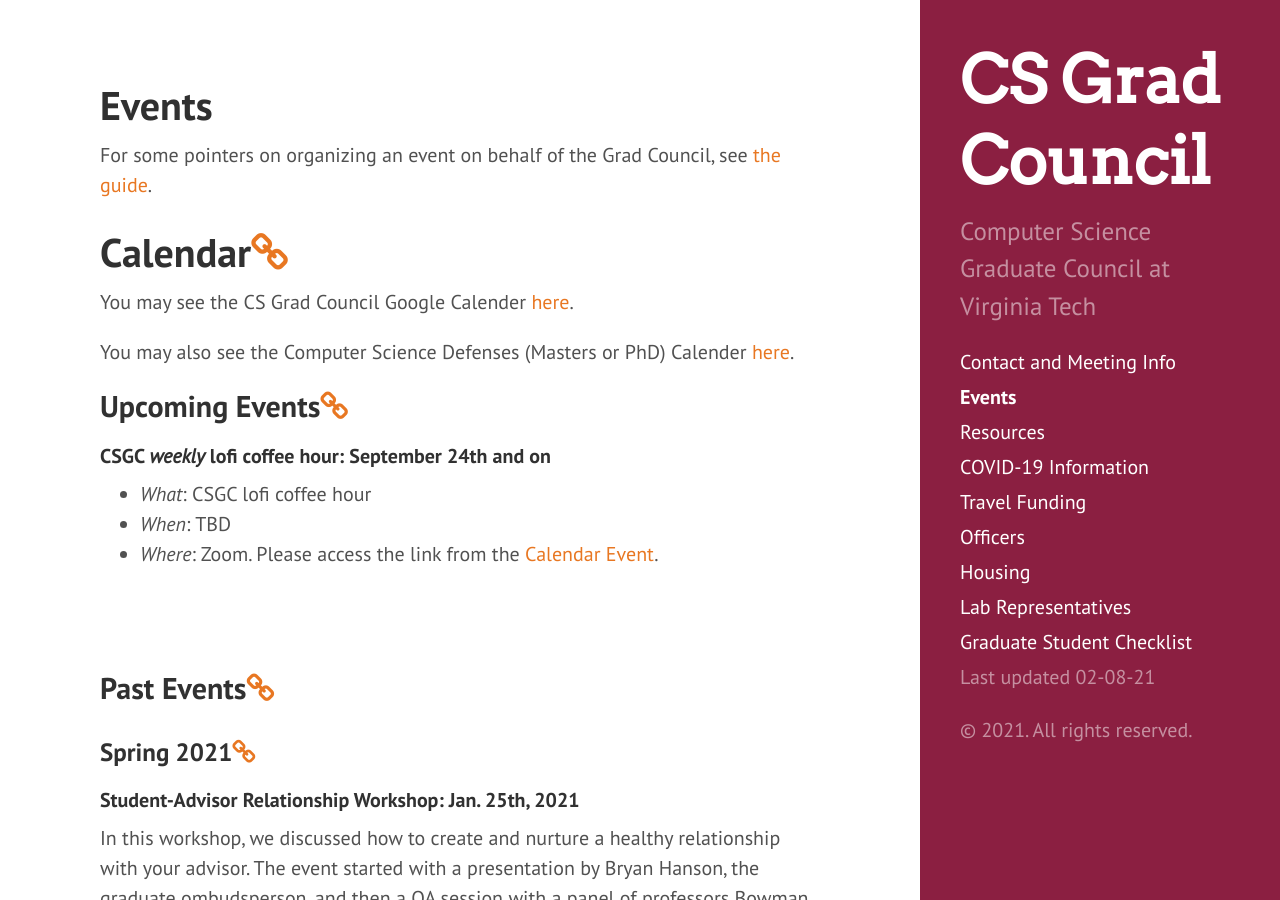
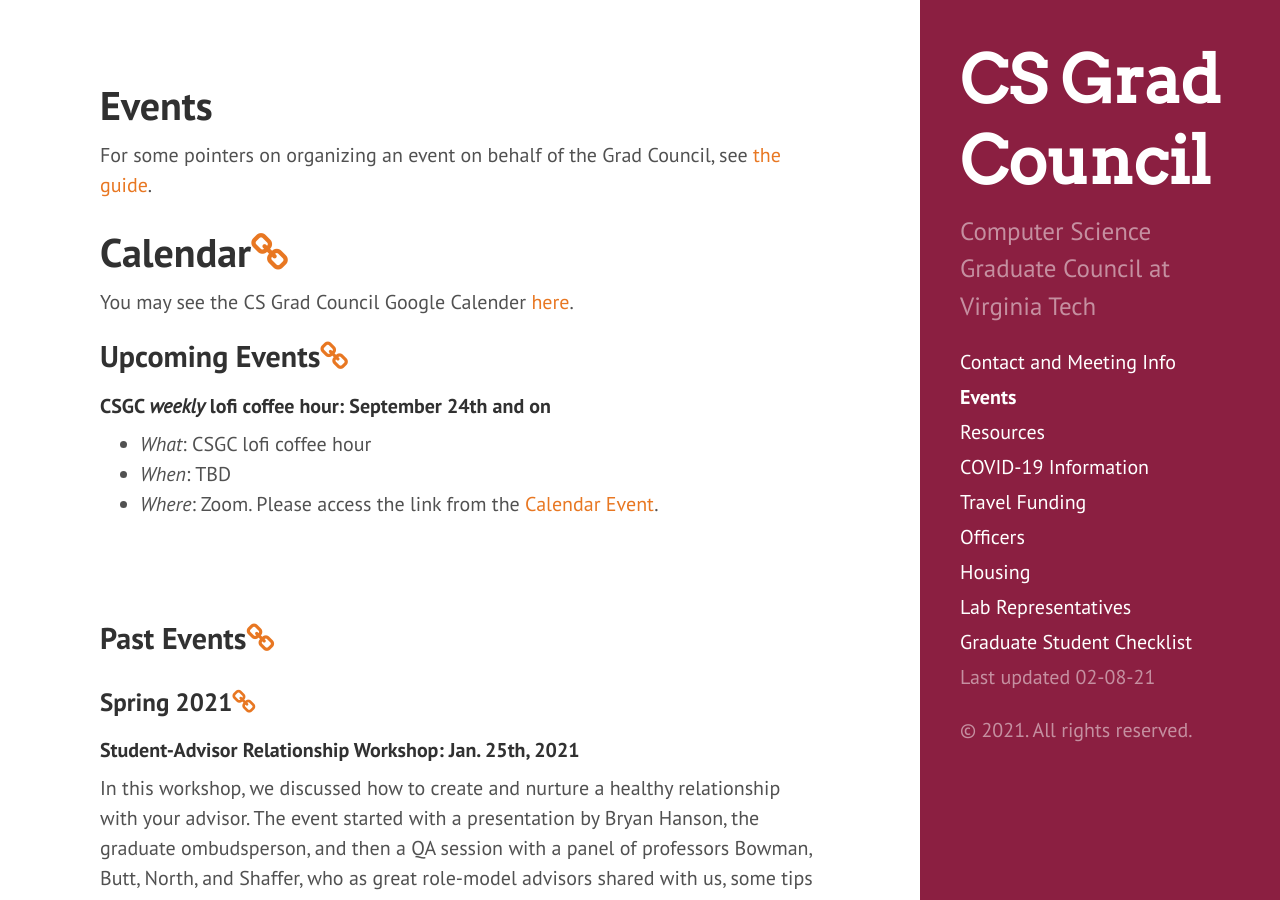
Before and after one commit to CSGraduateCouncil-VirginiaTech/csgc-website, a Jekyll site: the page built from events.md, in a window 1280 px wide and 900 px high. Built offline with Jekyll 4.4.1, drawn with Linux system fonts in a browser that asks for light colours.

Commit message:
Nixing the Defense Calendar
* Nixing the Defense Calendar

```diff
--- a/events.md
+++ b/events.md
@@ -9,8 +9,6 @@ For some pointers on organizing an event on behalf of the Grad Council, see [the
 # <a name="Calendar"></a>Calendar<a href="#Calendar"><i class="fa fa-link" aria-hidden="true"></i></a>
 
 You may see the CS Grad Council Google Calender [here](https://calendar.google.com/calendar?cid=dnQuZWR1X240bnQ0aGdlNTBrdjdqajFjZDN1NzllaW1rQGdyb3VwLmNhbGVuZGFyLmdvb2dsZS5jb20).
-
-You may also see the Computer Science Defenses (Masters or PhD) Calender [here](https://calendar.google.com/calendar?cid=Y184b2dhNHRtdXNzbjcydXRnM3ViYzRmcXZ2a0Bncm91cC5jYWxlbmRhci5nb29nbGUuY29t).
 
 ## <a name="UpcomingEvents"></a>Upcoming Events<a href="#UpcomingEvents"><i class="fa fa-link" aria-hidden="true"></i></a>
 
```
